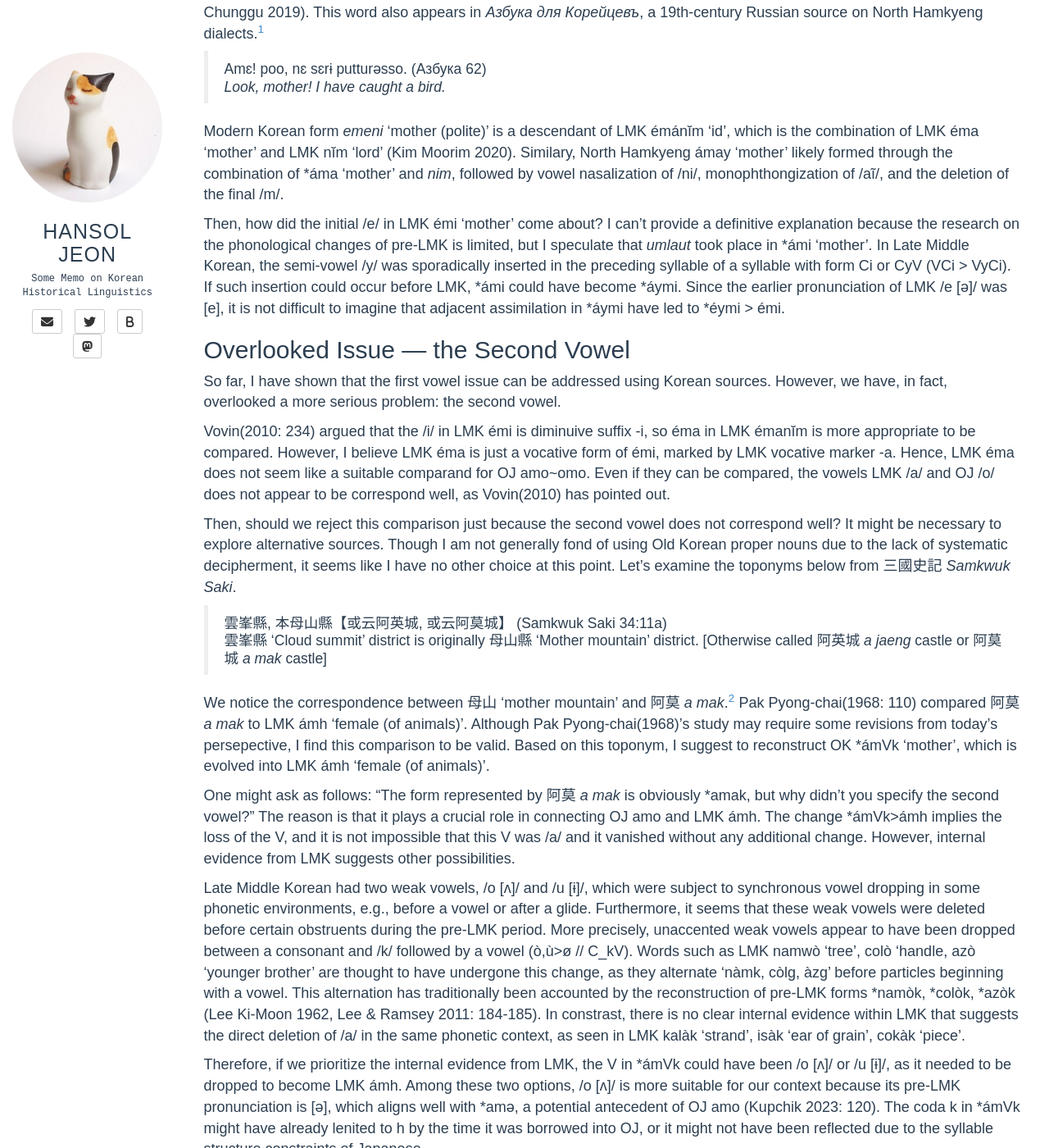
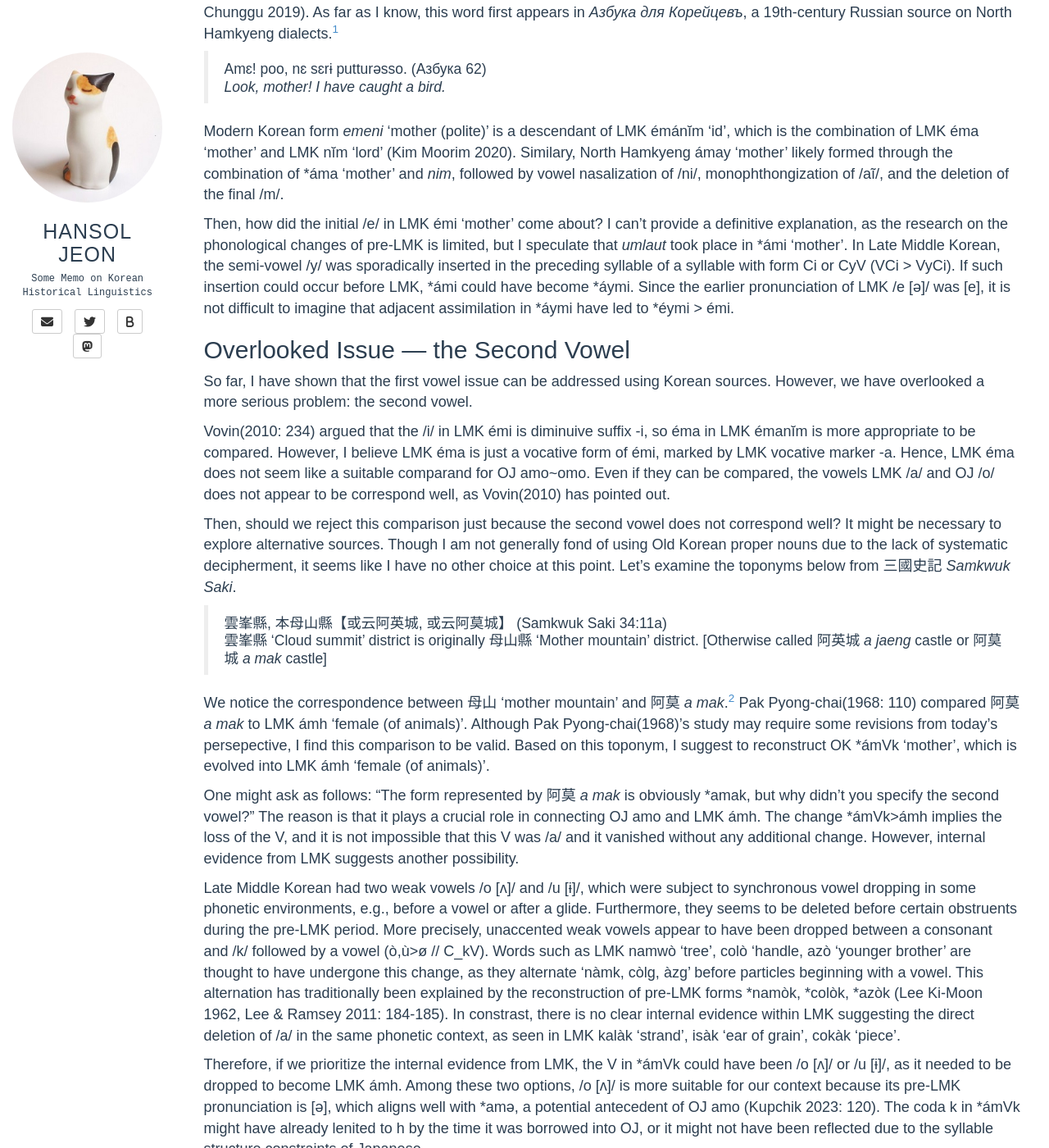
Before and after one commit to hansoljeon95/hansoljeon95.github.io, a Jekyll site: the page built from _posts/2024-01-07-amo.md, in a window 1280 px wide and 1400 px high, scrolled down 1089 px. Shown: the whole window at 82% size. Built offline with Jekyll 4.4.1, drawn with Linux system fonts in a browser that asks for light colours; some web fonts are replaced; comment, search, counter and statistics services are not loaded; some of the changed text lies outside the part shown.

Commit message:
minor change 2

```diff
--- a/_posts/2024-01-07-amo.md
+++ b/_posts/2024-01-07-amo.md
@@ -26,19 +26,19 @@ The word for 'mother' in Late Middle Korean was 'émi'. However, its predecessor
 
 The character '了 *liau*' here appears awkward in the context of Korean phonotactics, since word-initial rhotics are not allowed in every well-documented Korean variant. This is why all previous studies have regarded it as an error for '丫 *a*' (Choi Youngsun 2015: 96). Consequently, the words above can be interpreted as EMK *ami and *hanami (<ha- 'big, great' + -n + *ami).
 
-Some might be concerned that 鷄林類事 *Kyelim Yusa* is transcribed by a foreigner, so the transcription '丫彌 *a mi*' may contain inaccuracies. In fact, the initial /a/ form for 'mother' is barely found in Hangul sources, in contrast to the /e/ form 'émi', which is abundantly documented. This led Jin Tae-Ha (2019: 235) to argued that /e [ə]/ have been transcribed as '丫 *a*'.
+Some might be concerned that the transcription '丫彌 *a mi*' may contain inaccuracies, as 鷄林類事 *Kyelim Yusa* is transcribed by a foreigner. In fact, the initial /a/ form for 'mother' is barely found in Hangul sources, in contrast to the /e/ form 'émi', which is amply attested. This led Jin Tae-Ha (2019: 235) to argue that '丫 *a*' is the transcription of /e [ə]/.
 
-However, the word \*ámi is highly probable, since ámay [ámɛ] 'mother' is attested in North Hamkyeng dialects (Kwak Chunggu 2019). This word also appears in *Азбука для Корейцевъ*, a 19th-century Russian source on North Hamkyeng dialects.[^1]
+However, the word \*ámi is highly probable, since ámay [ámɛ] 'mother' is attested in North Hamkyeng dialects (Kwak Chunggu 2019). As far as I know, this word first appears in *Азбука для Корейцевъ*, a 19th-century Russian source on North Hamkyeng dialects.[^1]
 
 > Amɛ! poo, nɛ sɛrɨ putturəsso. (Азбука 62)
 > *Look, mother! I have caught a bird.*
 
 Modern Korean form *emeni* 'mother (polite)' is a descendant of LMK émánĭm 'id', which is the combination of LMK éma 'mother' and LMK nĭm 'lord' (Kim Moorim 2020). Similary, North Hamkyeng ámay 'mother' likely formed through the combination of \*áma 'mother' and *nim*, followed by vowel nasalization of /ni/, monophthongization of /aĩ/, and the deletion of the final /m/.
 
-Then, how did the initial /e/ in LMK émi 'mother' come about? I can't provide a definitive explanation because the research on the phonological changes of pre-LMK is limited, but I speculate that *umlaut* took place in *ámi 'mother'. In Late Middle Korean, the semi-vowel /y/ was sporadically inserted in the preceding syllable of a syllable with form Ci or CyV (VCi > VyCi). If such insertion could occur before LMK, *ámi could have become *áymi. Since the earlier pronunciation of LMK /e [ə]/ was [e], it is not difficult to imagine that adjacent assimilation in *áymi have led to *éymi > émi.
+Then, how did the initial /e/ in LMK émi 'mother' come about? I can't provide a definitive explanation, as the research on the phonological changes of pre-LMK is limited, but I speculate that *umlaut* took place in *ámi 'mother'. In Late Middle Korean, the semi-vowel /y/ was sporadically inserted in the preceding syllable of a syllable with form Ci or CyV (VCi > VyCi). If such insertion could occur before LMK, *ámi could have become *áymi. Since the earlier pronunciation of LMK /e [ə]/ was [e], it is not difficult to imagine that adjacent assimilation in *áymi have led to *éymi > émi.
 
 ## Overlooked Issue ― the Second Vowel
-So far, I have shown that the first vowel issue can be addressed using Korean sources. However, we have, in fact, overlooked a more serious problem: the second vowel.
+So far, I have shown that the first vowel issue can be addressed using Korean sources. However, we have overlooked a more serious problem: the second vowel.
 
 Vovin(2010: 234) argued that the /i/ in LMK émi is diminuive suffix -i, so éma in LMK émanĭm is more appropriate to be compared. However, I believe LMK éma is just a vocative form of émi, marked by LMK vocative marker -a. Hence, LMK éma does not seem like a suitable comparand for OJ amo~omo. Even if they can be compared, the vowels LMK /a/ and OJ /o/ does not appear to be correspond well, as Vovin(2010) has pointed out.
 
@@ -49,9 +49,9 @@ Then, should we reject this comparison just because the second vowel does not co
 
 We notice the correspondence between 母山 'mother mountain' and 阿莫 *a mak*.[^2] Pak Pyong-chai(1968: 110) compared 阿莫 *a mak* to LMK ámh 'female (of animals)'. Although Pak Pyong-chai(1968)'s study may require some revisions from today's persepective, I find this comparison to be valid. Based on this toponym, I suggest to reconstruct OK \*ámVk 'mother', which is evolved into LMK ámh 'female (of animals)'.
 
-One might ask as follows: "The form represented by 阿莫 *a mak* is obviously \*amak, but why didn't you specify the second vowel?" The reason is that it plays a crucial role in connecting OJ amo and LMK ámh. The change *ámVk>ámh implies the loss of the V, and it is not impossible that this V was /a/ and it vanished without any additional change. However, internal evidence from LMK suggests other possibilities.
+One might ask as follows: "The form represented by 阿莫 *a mak* is obviously \*amak, but why didn't you specify the second vowel?" The reason is that it plays a crucial role in connecting OJ amo and LMK ámh. The change *ámVk>ámh implies the loss of the V, and it is not impossible that this V was /a/ and it vanished without any additional change. However, internal evidence from LMK suggests another possibility.
 
-Late Middle Korean had two weak vowels, /o [ʌ]/ and /u [ɨ]/, which were subject to synchronous vowel dropping in some phonetic environments, e.g., before a vowel or after a glide. Furthermore, it seems that these weak vowels were deleted before certain obstruents during the pre-LMK period. More precisely, unaccented weak vowels appear to have been dropped between a consonant and /k/ followed by a vowel (ò,ù>ø // C_kV). Words such as LMK namwò 'tree', colò 'handle, azò 'younger brother' are thought to have undergone this change, as they alternate 'nàmk, còlg, àzg' before particles beginning with a vowel. This alternation has traditionally been accounted by the reconstruction of pre-LMK forms \*namòk, \*colòk, \*azòk (Lee Ki-Moon 1962, Lee & Ramsey 2011: 184-185). In constrast, there is no clear internal evidence within LMK that suggests the direct deletion of /a/ in the same phonetic context, as seen in LMK kalàk 'strand', isàk 'ear of grain', cokàk 'piece'.
+Late Middle Korean had two weak vowels /o [ʌ]/ and /u [ɨ]/, which were subject to synchronous vowel dropping in some phonetic environments, e.g., before a vowel or after a glide. Furthermore, they seems to be deleted before certain obstruents during the pre-LMK period. More precisely, unaccented weak vowels appear to have been dropped between a consonant and /k/ followed by a vowel (ò,ù>ø // C_kV). Words such as LMK namwò 'tree', colò 'handle, azò 'younger brother' are thought to have undergone this change, as they alternate 'nàmk, còlg, àzg' before particles beginning with a vowel. This alternation has traditionally been explained by the reconstruction of pre-LMK forms \*namòk, \*colòk, \*azòk (Lee Ki-Moon 1962, Lee & Ramsey 2011: 184-185). In constrast, there is no clear internal evidence within LMK suggesting the direct deletion of /a/ in the same phonetic context, as seen in LMK kalàk 'strand', isàk 'ear of grain', cokàk 'piece'.
 
 Therefore, if we prioritize the internal evidence from LMK, the V in \*ámVk could have been /o [ʌ]/ or /u [ɨ]/, as it needed to be dropped to become LMK ámh. Among these two options, /o [ʌ]/ is more suitable for our context because its pre-LMK pronunciation is [ə], which aligns well with \*amə, a potential antecedent of OJ amo (Kupchik 2023: 120). The coda k in \*ámVk might have already lenited to h by the time it was borrowed into OJ, or it might not have been reflected due to the syllable structure constraints of Japanese.
 
```
